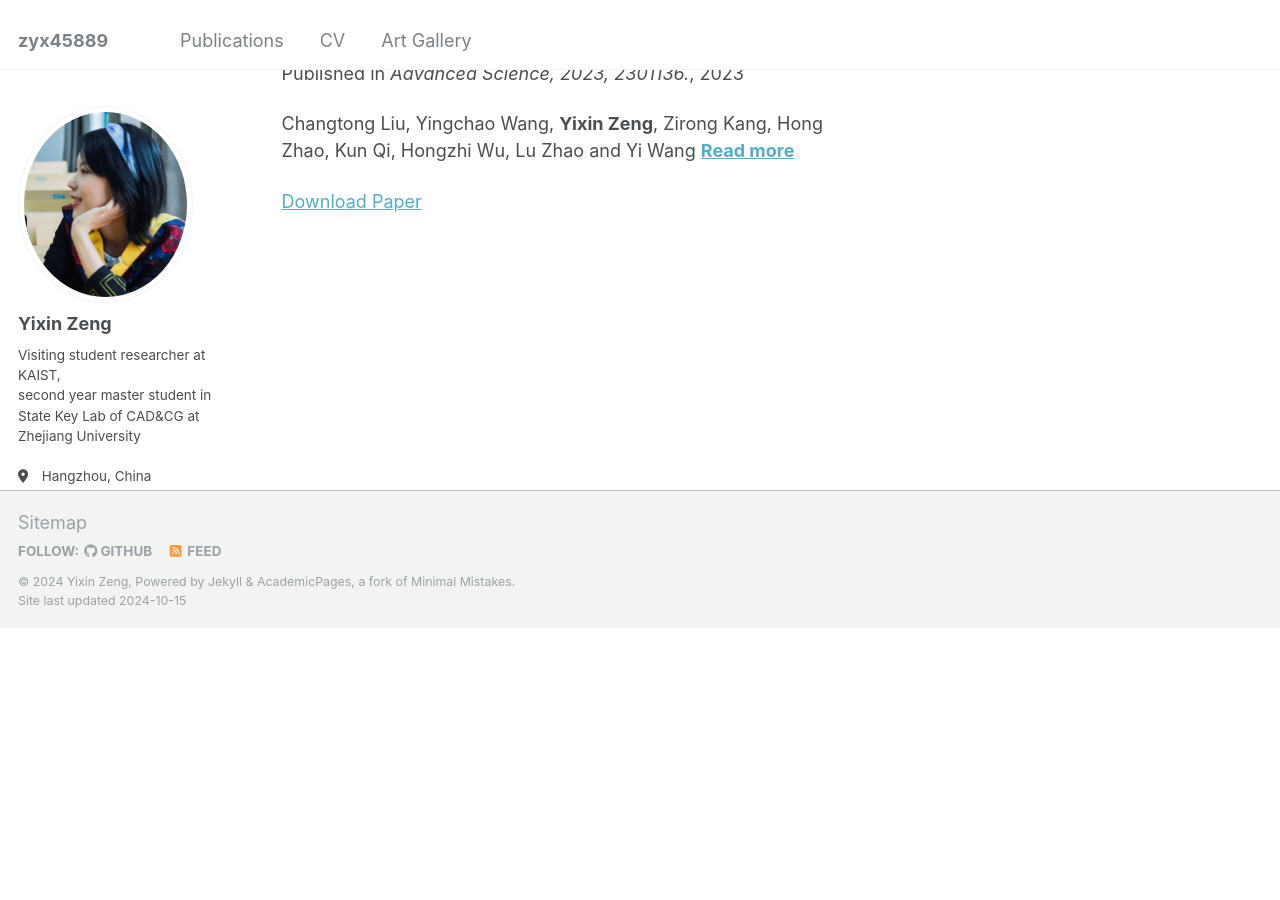
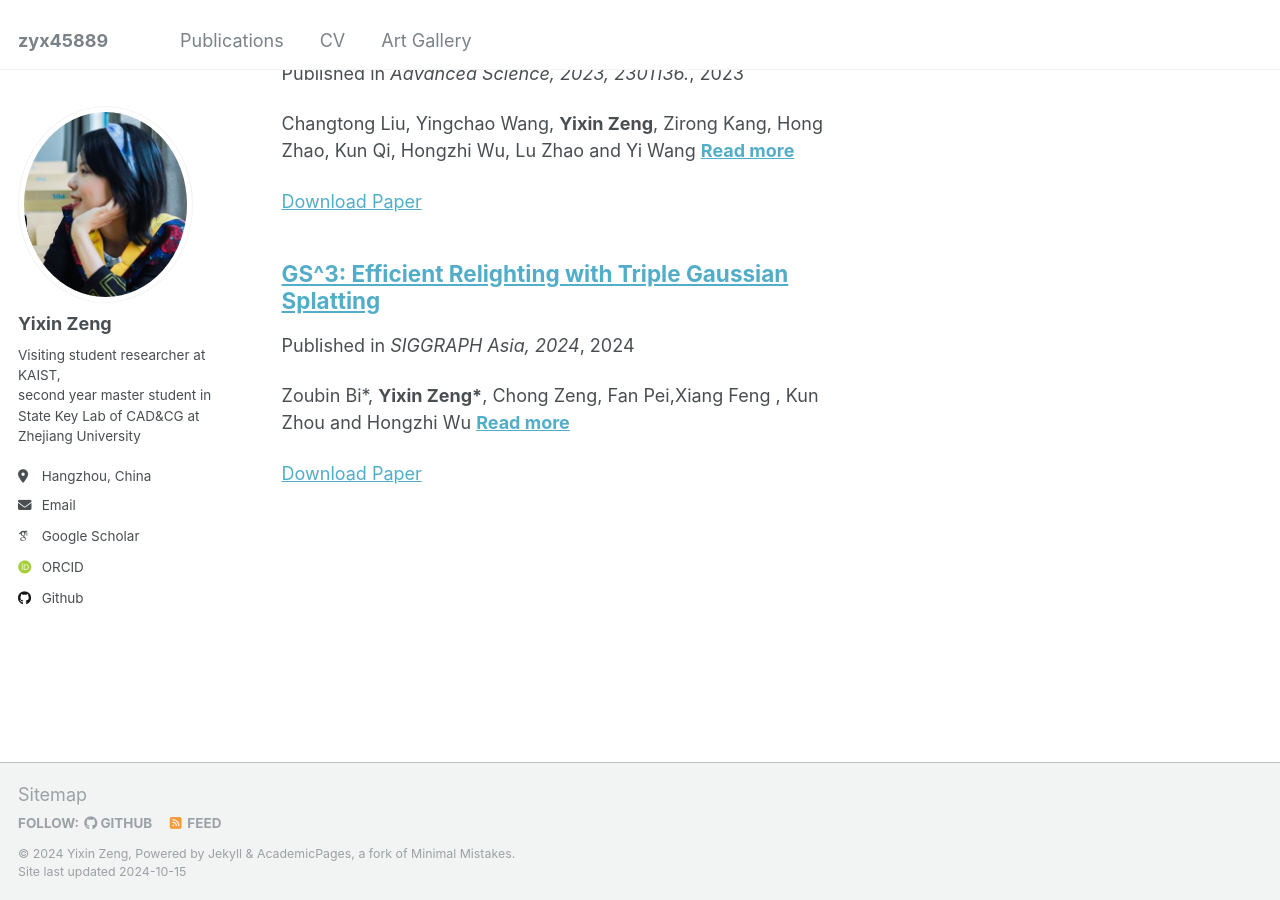
Before and after one commit to zyx45889/zyx45889.github.io, a Jekyll site: the page built from _pages/collection-archive.html, in a window 1280 px wide and 900 px high, scrolled down 896 px. Built offline with Jekyll 4.4.1, drawn with Linux system fonts in a browser that asks for light colours; some web fonts are replaced; a file with an impossible date is left out; before the commit the page ends 1524 px from its top, so only the background shows below that; some of the changed lines change nothing that is shown.

Commit message:
Update 3dgs.md

```diff
--- a/_publications/3dgs.md
+++ b/_publications/3dgs.md
@@ -3,7 +3,7 @@ title: "GS^3: Efficient Relighting with Triple Gaussian Splatting"
 collection: publications
 permalink: /publication/3dgs
 excerpt: 'Zoubin Bi\*, **Yixin Zeng\***, Chong Zeng, Fan Pei,Xiang Feng , Kun Zhou and Hongzhi Wu'
-date: To be published
+date: 2024-12-02
 venue: 'SIGGRAPH Asia, 2024'
 paperurl: 'https://gsrelight.github.io/pdfs/GS3.pdf'
 code: 'Coming soom'
```
